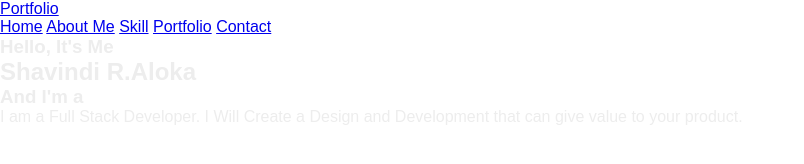
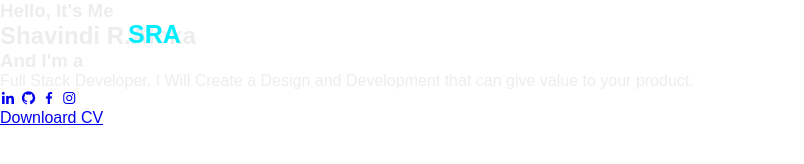
Before and after one commit to Shavindi0609/portfolio2, a plain HTML site: page index.html in a window 1280 px wide. Shown: the whole page, without its empty margins (0-804 px from the left). Drawn offline with nearby package versions, Linux system fonts and the light colour scheme.

Commit message:
Update Home Section html

```diff
--- a/index.html
+++ b/index.html
@@ -4,11 +4,15 @@
     <meta charset="UTF-8">
     <meta name="viewport" content="width=device-width , initial-scale=1.0">
     <link rel="stylesheet" href="style.css">
+    <link href='https://unpkg.com/boxicons@2.1.4/css/boxicons.min.css' rel='stylesheet'>
+
     <title>My Portfolio</title>
 </head>
 <body>
+
+<!--Header Section-->
     <header class="header">
-        <a href="#" class="logo">Portfolio</a>
+        <a href="#" class="logo">SRA</a>
 
         <nav class="navbar">
             <a href="#" >Home</a>
@@ -19,12 +23,20 @@
         </nav>
     </header>
 
+<!--Home Section-->
     <section class="home">
         <div class="home-content">
             <h3>Hello, It's Me</h3>
             <h1>Shavindi R.Aloka</h1>
             <h3>And I'm a</h3>
-            <p>I am a Full Stack Developer. I Will Create a Design and Development that can give value to your product.</p>
+            <p> Full Stack Developer. I Will Create a Design and Development that can give value to your product.</p>
+            <div class="home-social">
+                <a href="#"><i class='bx bxl-linkedin'></i></a>
+                <a href="#"><i class='bx bxl-github' ></i></a>
+                <a href="#"><i class='bx bxl-facebook' ></i></a>
+                <a href="#"><i class='bx bxl-instagram' ></i></a>
+            </div>
+            <a href="#" class="btn">Downloard CV</a>
         </div>
     </section>
 
--- a/style.css
+++ b/style.css
@@ -2,9 +2,49 @@
     margin: 0;
     padding: 0;
     box-sizing: border-box;
-    font-family:'poppins' , sans-serif ;
+    font-family: 'poppins' , sans-serif;
 }
 
 body {
     color: #ededed;
 }
+
+/*Header Section Code*/
+.header {
+    position: fixed;
+    top: 0;
+    left: 0;
+    width: 100%;
+    padding: 20px 10%;
+    display: flex;
+    justify-content: space-between;
+    align-items: center;
+    z-index: 100; /*position eka fixed nisa anith ewata wehila yana nisa*/
+}
+
+.logo {
+    position: relative;
+    font-size: 25px;
+    color: #00eeff;
+    text-decoration: none;
+    font-weight: 600;
+}
+
+.logo:hover{
+    transform: scale(1.15);
+}
+
+.navbar a {
+    display: inline-block;
+    font-size: 25px;
+    color: white;
+    text-decoration: none;
+    font-weight: 500;
+    margin-left: 35px;
+    transition: .2s;
+
+}
+
+.navbar a:hover{
+    color:#00eeff;
+}
```
